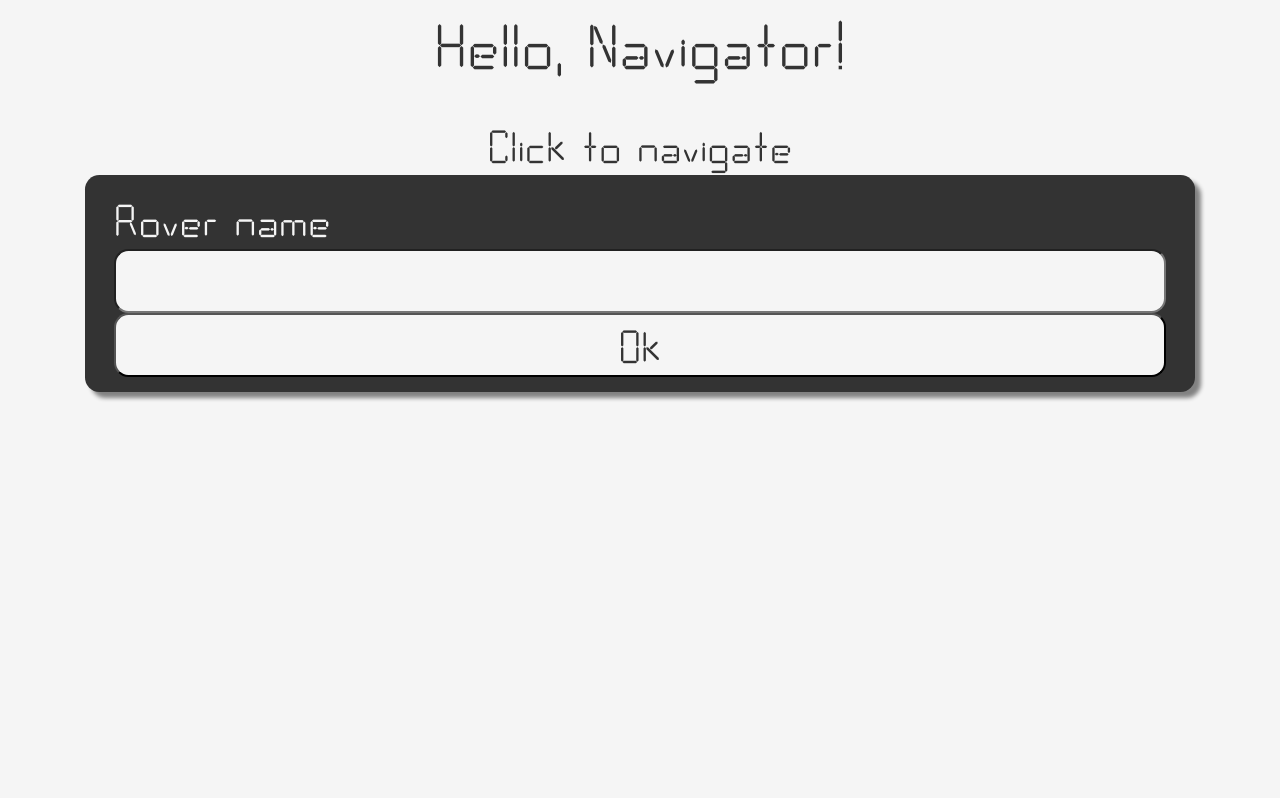
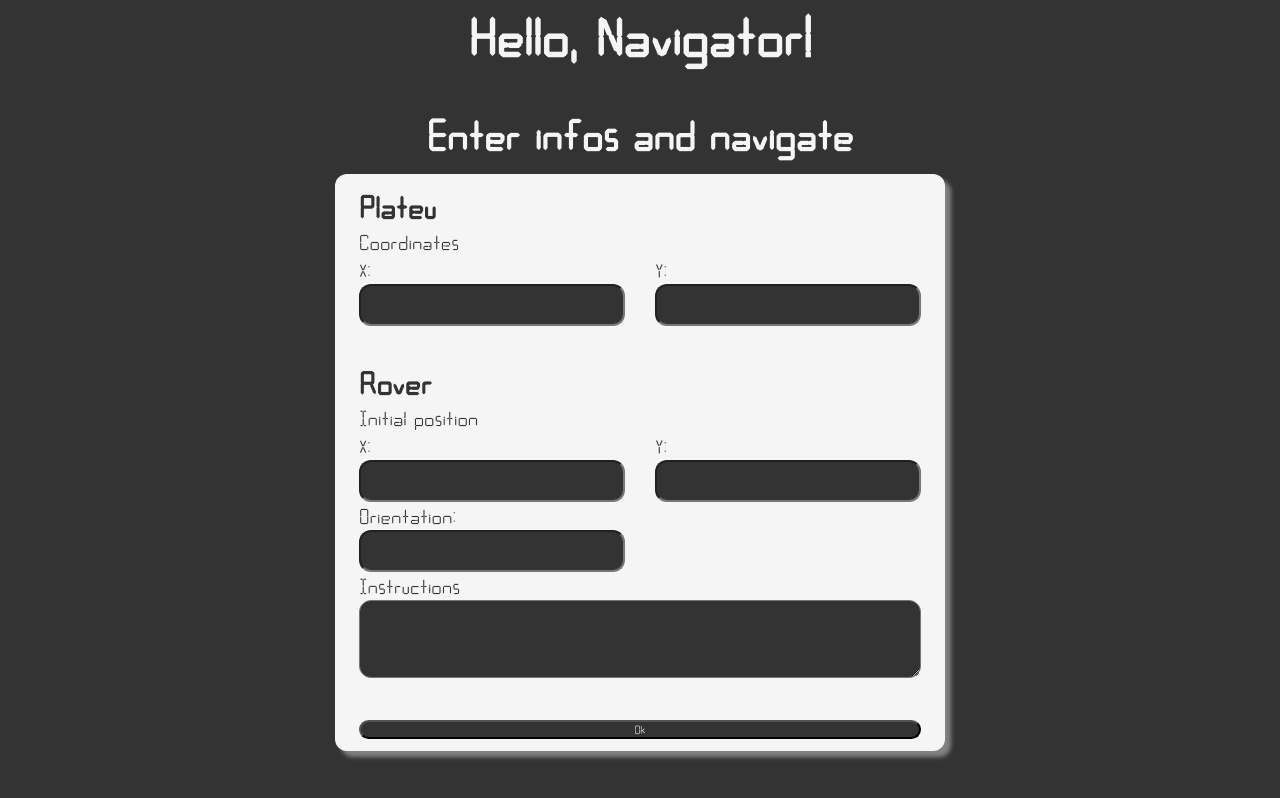
Before and after one commit to OsmanRodrigues/mars-rover-navigator, a Next.js app in the folder app/: page / in a window 1280 px wide. Built offline with nearby package versions, Linux system fonts and the light colour scheme.

Commit message:
form styled adjusts

```diff
--- a/app/src/atomic/constants.obj.ts
+++ b/app/src/atomic/constants.obj.ts
@@ -35,7 +35,9 @@ export enum Transition {
 export enum Gap {
   Small = "0.5rem",
   Medium = "1rem",
-  Large = "1.5rem"
+  Large = "1.5rem",
+  XLarge = "2rem",
+  XXLarge = "4rem"
 }
 export enum Border {
   Radius = "0.5rem",
--- a/app/src/atomic/form.mol/form.mol.style.ts
+++ b/app/src/atomic/form.mol/form.mol.style.ts
@@ -1,5 +1,10 @@
-import { boxShadowStyle } from "@atomic/constants.obj";
+import { boxShadowStyle, Gap } from "@atomic/constants.obj";
 import styled from "styled-components";
+import { InputType } from "./input.atm";
+
+interface InputProps {
+  expanded?: boolean;
+}
 
 const Wrapper = styled.form`
   ${boxShadowStyle};
@@ -13,7 +18,19 @@ const Wrapper = styled.form`
   * {
     border-radius: inherit;
   }
+  div {
+    background-color: inherit;
+  }
 `;
-const Input = styled.input``;
+const Input = styled.input<InputProps>`
+  min-height: ${Gap.Large};
+  max-width: 100%;
+  ${({ theme, expanded, type }) => `
+    font-size: ${theme.typography.size.normal};
+    width:${expanded || type === InputType.TextArea ? "100%" : "unset"};
+    min-width:${type === InputType.TextArea ? "100%" : "unset"};
+    max-height:${type === InputType.TextArea ? Gap.XXLarge : "unset"};
+  `};
+`;
 
 export const FormStyled = { Wrapper, Input };
--- a/app/src/atomic/form.mol/input.atm.tsx
+++ b/app/src/atomic/form.mol/input.atm.tsx
@@ -1,4 +1,5 @@
 import { Label } from "@atomic/typography.atm";
+import { Col, Row } from "react-grid-system";
 import {
   FieldValues,
   UseFormRegister,
@@ -7,7 +8,8 @@ import {
 import { FormStyled } from "./form.mol.style";
 
 export enum InputType {
-  Text = "text"
+  Text = "text",
+  TextArea = "textarea"
 }
 
 interface InputProps {
@@ -16,14 +18,23 @@ interface InputProps {
   type?: InputType;
   options?: RegisterOptions;
   label?: string;
+  expanded?: boolean;
 }
 
 export const Input: React.FC<InputProps> = props => (
-  <>
-    {props.label ? <Label highlight={true}>{props.label}</Label> : null}
-    <FormStyled.Input
-      type={props.type ?? InputType.Text}
-      {...props.register(props.name, props.options)}
-    />
-  </>
+  <Row align="center">
+    {props.label ? (
+      <Col xs={12}>
+        <Label highlight={true}>{props.label}</Label>
+      </Col>
+    ) : null}
+    <Col xs={12}>
+      <FormStyled.Input
+        as={props.type === InputType.TextArea && InputType.TextArea}
+        expanded={props.expanded}
+        type={props.type ?? InputType.Text}
+        {...props.register(props.name, props.options)}
+      />
+    </Col>
+  </Row>
 );
--- a/app/src/atomic/spacer.atm/spacer.atm.ts
+++ b/app/src/atomic/spacer.atm/spacer.atm.ts
@@ -20,4 +20,5 @@ export const Separator = styled.div<SeparatorProps>`
         display: block;
         height: ${Gap[capitalize(size)]};
         `}
+  background: none;
 `;
--- a/app/src/atomic/typography.atm/typography.atm.ts
+++ b/app/src/atomic/typography.atm/typography.atm.ts
@@ -7,6 +7,7 @@ interface TypographyProps {
 
 const typographyShared = css<TypographyProps>`
   text-align: ${({ center }) => (center ? "center" : "left")};
+  text-justify: center;
   background: none;
   color: ${({ highlight, theme }) =>
     highlight ? theme.colors.background : "unset"};
--- a/app/src/components/global-style.component.ts
+++ b/app/src/components/global-style.component.ts
@@ -1,6 +1,10 @@
 import { createGlobalStyle } from "styled-components";
 
 export const GlobalStyle = createGlobalStyle`
+  html{
+    font-size: 24px;
+  }
+
   *{
     margin: 0;
     padding: 0;
@@ -8,12 +12,12 @@ export const GlobalStyle = createGlobalStyle`
     @font-face{
       font-family: ${({ theme }) => theme.typography.fontFamily};
       src: url('/static/fonts/Calculator.ttf');
-      font-style: normal;
-      font-weight: 600;
+      font-weight: 500;
+      font-display: swap;
+      text-rendering: optimizeLegibility;
     };
     ${({ theme: { colors, typography } }) =>
       `
-    font-size: ${typography.size.medium};
     font-family: ${typography.fontFamily};
     background: ${colors.background};
     color: ${colors.primary};
--- a/app/src/components/navigate-form.component.tsx
+++ b/app/src/components/navigate-form.component.tsx
@@ -1,8 +1,11 @@
+import { H2, H4, Label } from "@atomic";
 import { FormStyled } from "@atomic/form.mol";
-import { Input } from "@atomic/form.mol/input.atm";
+import { Input, InputType } from "@atomic/form.mol/input.atm";
+import { Separator } from "@atomic/spacer.atm";
+import { Col, Row } from "react-grid-system";
 import { useForm } from "react-hook-form";
 
-export const NavigateForm: React.FC = ({ children }) => {
+export const NavigateForm: React.FC = () => {
   const { register, handleSubmit } = useForm();
 
   const submitRover = formData => {
@@ -11,7 +14,41 @@ export const NavigateForm: React.FC = ({ children }) => {
 
   return (
     <FormStyled.Wrapper>
-      <Input label="Rover name" name="roverName" register={register} />
+      <H2 highlight={true}>{"Plateu"}</H2>
+      <Label highlight={true}>{"Coordinates"}</Label>
+      <Row>
+        <Col xs={6}>
+          <Input label="X:" name="plateuCoordinateX" register={register} />
+        </Col>
+        <Col xs={6}>
+          <Input label="Y:" name="plateuCoordinateY" register={register} />
+        </Col>
+      </Row>
+      <Separator size="large" />
+      <H2 highlight={true}>{"Rover"}</H2>
+      <Label highlight={true}>{"Initial position"}</Label>
+      <Row>
+        <Col xs={6}>
+          <Input label="X:" name="roverCoordinateX" register={register} />
+        </Col>
+        <Col xs={6}>
+          <Input label="Y:" name="roverCoordinateY" register={register} />
+        </Col>
+        <Col xs={6}>
+          <Input
+            label="Orientation:"
+            name="roverOrientation"
+            register={register}
+          />
+        </Col>
+      </Row>
+      <Input
+        label="Instructions"
+        name="roverInstructions"
+        register={register}
+        type={InputType.TextArea}
+      />
+      <Separator size="large" />
       <button onClick={handleSubmit(submitRover)}>Ok</button>
     </FormStyled.Wrapper>
   );
--- a/app/src/pages/_app.tsx
+++ b/app/src/pages/_app.tsx
@@ -6,10 +6,10 @@ import { ThemeProvider } from "styled-components";
 import { setConfiguration } from "react-grid-system";
 import { GlobalStyle } from "@components";
 
-setConfiguration({ maxScreenClass: "xl", gridColumns: 12 });
+setConfiguration({ maxScreenClass: "lg", gridColumns: 12 });
 
 const MyApp: React.FC<AppProps> = ({ Component, pageProps }) => {
-  const [currentTheme, setCurrentTheme] = useState<ThemeName>(ThemeName.Light);
+  const [currentTheme, setCurrentTheme] = useState<ThemeName>(ThemeName.Dark);
 
   return (
     <ThemeProvider theme={theme[currentTheme]}>
--- a/app/src/pages/index.tsx
+++ b/app/src/pages/index.tsx
@@ -11,14 +11,15 @@ export default function Home() {
           <HeroDisplay center={true}>{"Hello, Navigator!"}</HeroDisplay>
         </Col>
       </Row>
-      <Separator />
+      <Separator size="large" />
       <Row>
         <Col xs={12}>
-          <H1 center={true}>{"Click to navigate"}</H1>
+          <H1 center={true}>{"Enter infos and navigate"}</H1>
         </Col>
       </Row>
-      <Row>
-        <Col>
+      <Separator size="small" />
+      <Row justify="center">
+        <Col md={8}>
           <NavigateForm />
         </Col>
       </Row>
```
